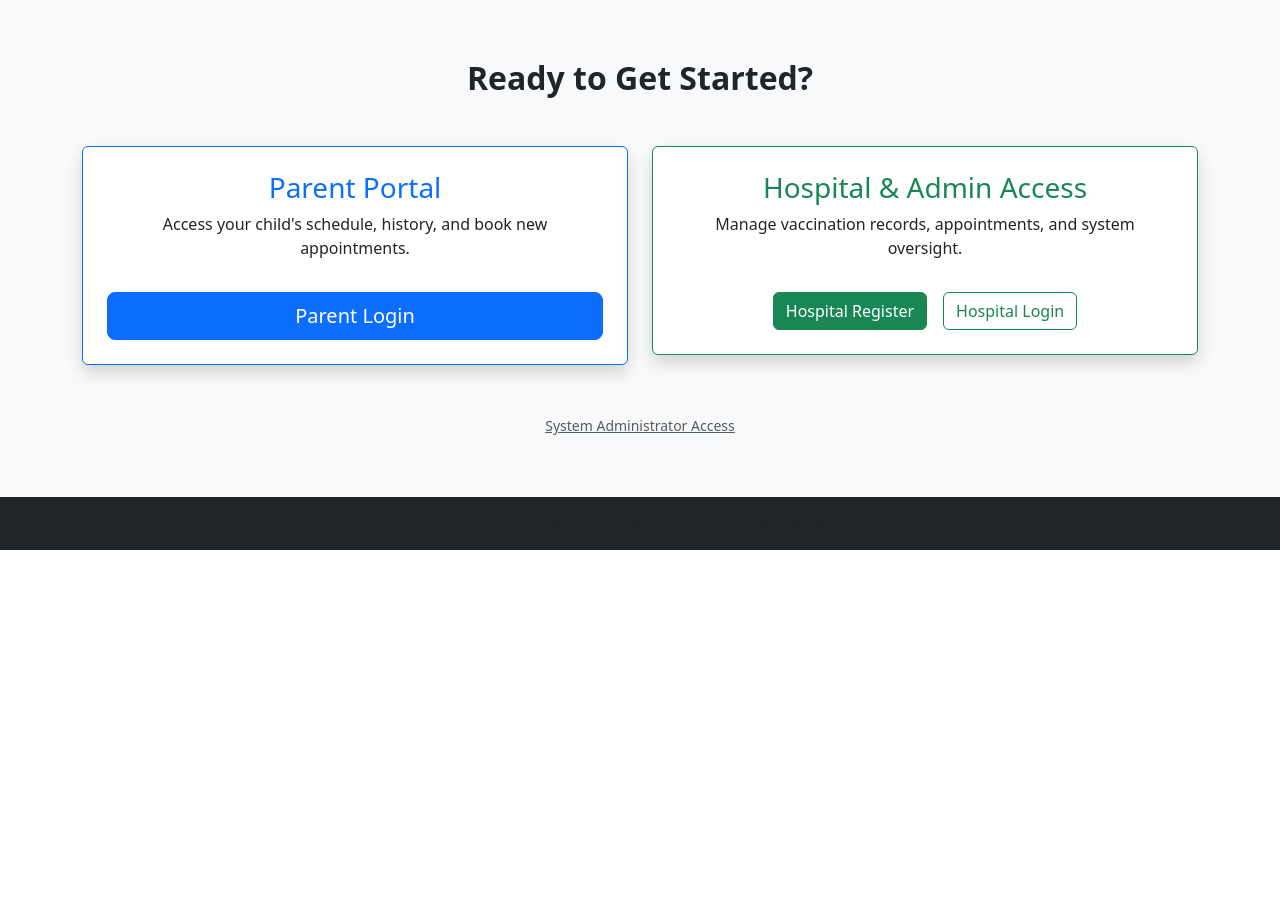
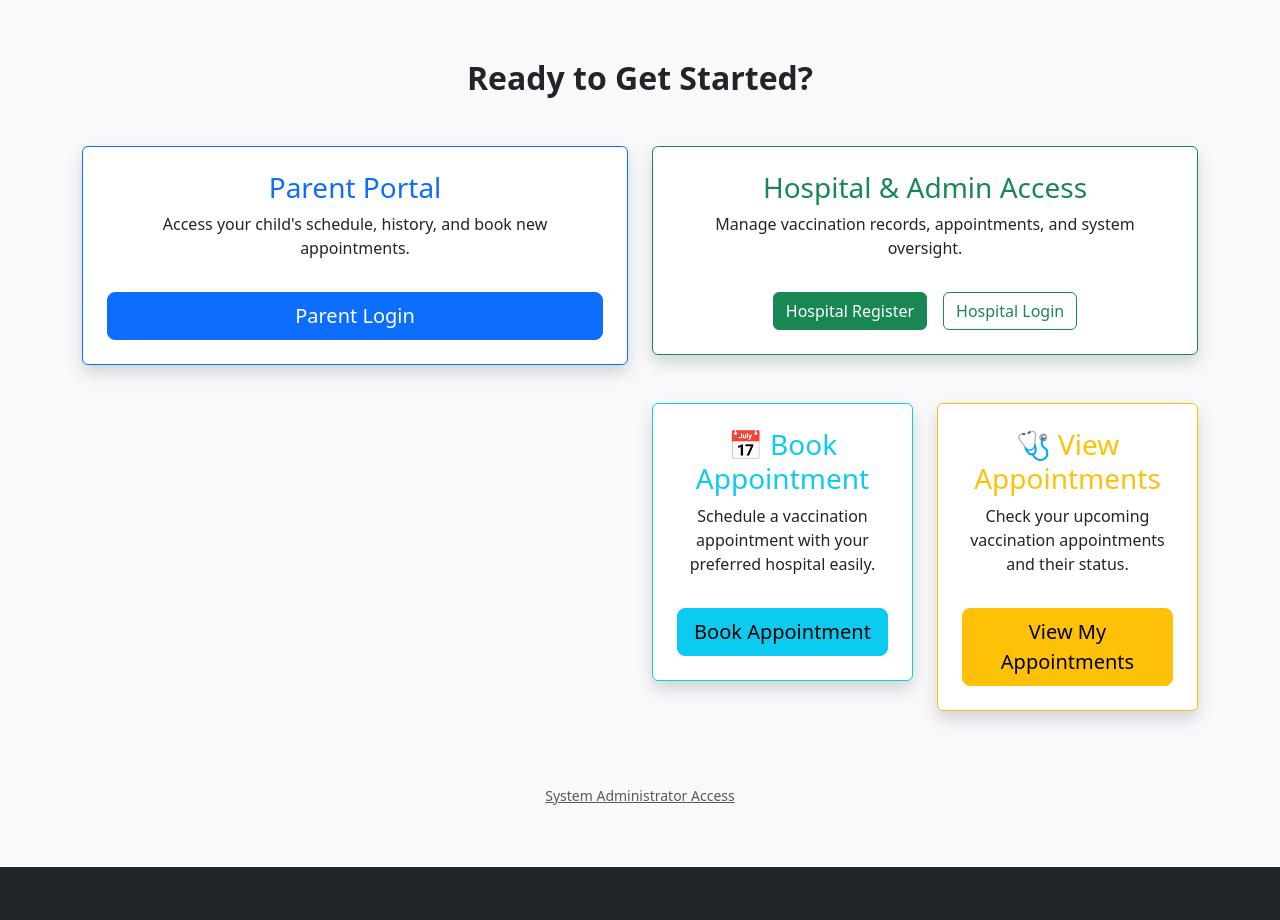
Before and after one commit to Lakshmiha/Child-vaccination-management-system-, a Django app: page / in a window 1280 px wide. Shown: the part 1098-2018 px from the top of the page. Before the commit the page ends 1648 px from the top, so only its background shows below. Run offline with Django 5.2, Linux system fonts and the light colour scheme.

```diff
--- a/accounts/templates/accounts/base.html
+++ b/accounts/templates/accounts/base.html
@@ -15,6 +15,8 @@
         <a class="btn btn-light btn-sm me-2" href="{% url 'accounts:parent_dashboard' %}">Dashboard</a>
         <a class="btn btn-info btn-sm me-2" href="{% url 'accounts:view_children' %}">Children</a>
         <a class="btn btn-danger btn-sm" href="{% url 'accounts:parent_logout' %}">Logout</a>
+        <a class="btn btn-info btn-sm me-2" href="{% url 'accounts:book_appointment' %}">Book Appointment</a>
+        <a class="btn btn-outline-light btn-sm me-2" href="{% url 'accounts:view_appointments' %}">My Appointments</a>
       {% else %}
         <a class="btn btn-light btn-sm me-2" href="{% url 'accounts:parent_login' %}">Login</a>
         <a class="btn btn-warning btn-sm" href="{% url 'accounts:parent_register' %}">Register</a>
--- a/accounts/templates/accounts/home.html
+++ b/accounts/templates/accounts/home.html
@@ -117,6 +117,28 @@
                             </a>
                         </div>
                     </div>
+                    <div class="row mt-5">
+                    <div class="col-md-6 mb-4">
+                        <div class="card p-4 text-center border-info shadow">
+                            <h3 class="card-title text-info">📅 Book Appointment</h3>
+                            <p class="card-text">Schedule a vaccination appointment with your preferred hospital easily.</p>
+                            <a href="{% url 'accounts:book_appointment' %}" class="btn btn-info btn-lg mt-3">
+                                Book Appointment
+                            </a>
+                        </div>
+                    </div>
+
+                    <div class="col-md-6 mb-4">
+                        <div class="card p-4 text-center border-warning shadow">
+                            <h3 class="card-title text-warning">🩺 View Appointments</h3>
+                                <p class="card-text">Check your upcoming vaccination appointments and their status.</p>
+                                <a href="{% url 'accounts:view_appointments' %}" class="btn btn-warning btn-lg mt-3">
+                                    View My Appointments
+                                </a>
+                        </div>
+                    </div>
+                </div>
+
                 </div>
             </div>
 
--- a/accounts/urls.py
+++ b/accounts/urls.py
@@ -19,4 +19,6 @@ urlpatterns = [
     path('hospitals/pending/', views.approve_hospitals, name='approve_hospitals'),
     path('hospitals/approve/<int:hospital_id>/', views.approve_hospital, name='approve_hospital'),
     path('hospitals/reject/<int:hospital_id>/', views.reject_hospital, name='reject_hospital'),
+    path('book-appointment/', views.book_appointment, name='book_appointment'),
+    path('view-appointments/', views.view_appointments, name='view_appointments'),
 ]
--- a/accounts/views.py
+++ b/accounts/views.py
@@ -6,6 +6,8 @@ from .forms import ParentRegistrationForm,ChildForm
 from .models import Parent,Child
 from .forms import HospitalRegisterForm
 from .models import Hospital
+from .models import Appointment,Hospital
+from .forms import AppointmentForm
 
 def home(request):
     """Root URL: redirect to dashboard if logged in, else to login"""
@@ -51,9 +53,12 @@ def parent_logout(request):
 
 @login_required
 def parent_dashboard(request):
-    parent = Parent.objects.filter(user=request.user).first()
+    try:
+        parent = Parent.objects.filter(user=request.user).first()
+    except Parent.DoesNotExist:
+        parent=None
     children = Child.objects.filter(parent=parent)
-    return render(request, "accounts/parent_dashboard.html", {"parent": parent})
+    return render(request, "accounts/parent_dashboard.html", {"parent": parent,"children":children})
 
 @login_required
 def add_child(request):
@@ -219,3 +224,28 @@ def reject_hospital(request, hospital_id):
     #hospital.delete()
         messages.success(request, "Hospital rejected and removed.")
     return redirect('accounts:approve_hospitals')
+
+@login_required
+def book_appointment(request):
+    parent = Parent.objects.filter(user=request.user).first()
+    if not parent:
+        messages.error(request, "No parent profile found. Please register first.")
+        return redirect('accounts:parent_register')
+    if request.method == 'POST':
+        form = AppointmentForm(request.POST)
+        if form.is_valid():
+            appointment = form.save(commit=False)
+            appointment.parent = parent
+            appointment.save()
+            messages.success(request, "Appointment booked successfully!")
+            return redirect('accounts:view_appointments')
+    else:
+        form = AppointmentForm()
+    return render(request, 'accounts/book_appointment.html', {'form': form})
+
+
+@login_required
+def view_appointments(request):
+    parent = Parent.objects.filter(user=request.user).first()
+    appointments = Appointment.objects.filter(parent=parent).order_by('date')
+    return render(request, 'accounts/view_appointments.html', {'appointments': appointments})
```
Also changed, not shown: accounts/forms.py (+11 -0 lines), accounts/models.py (+18 -0 lines), accounts/templates/accounts/book_appointment.html (added, +22 -0 lines), accounts/templates/accounts/parent_dashboard.html (+21 -1 lines), accounts/templates/accounts/view_appointments.html (added, +46 -0 lines), accounts/migrations/0007_appointment.py (added), accounts/migrations/0008_alter_appointment_status.py (added), db.sqlite3.
